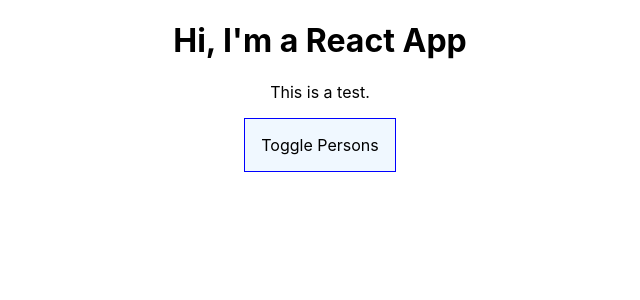
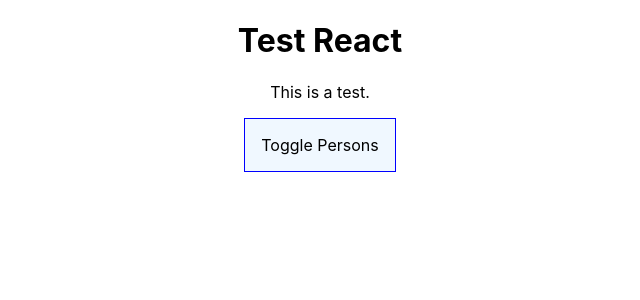
Before and after one commit to bha-demo-apps/react-complete-guide, a React (Create React App) app: page / in a window 1280 px wide. Shown: the top 300 px of the page, without its empty margins (320-960 px from the left). Built offline with nearby package versions, Linux system fonts and the light colour scheme.

Commit message:
Add app title

```diff
--- a/src/components/Cockpit/Cockpit.js
+++ b/src/components/Cockpit/Cockpit.js
@@ -19,7 +19,7 @@ const cockpit = (props) => {
 
   return (
     <div className={styles.Cockpit}>
-      <h1>Hi, I'm a React App</h1>
+      <h1>{props.appTitle}</h1>
       <p className={assignedClasses.join(' ')}>This is a test.</p>
       {/* An alternative to this.switchNameHandler.bind... */}
       {/* Not recommended to use though coz of performance hit. */}
--- a/src/containers/App.js
+++ b/src/containers/App.js
@@ -68,6 +68,7 @@ class App extends Component {
     return (
       <div className={styles.App}>
         <Cockpit
+          appTitle={this.props.appTitle}
           showPersons={this.state.showPersons}
           persons={this.state.persons}
           clicked={this.togglePersonsHandler} />
--- a/src/index.js
+++ b/src/index.js
@@ -4,7 +4,7 @@ import './index.css';
 import App from './containers/App';
 import * as serviceWorker from './serviceWorker';
 
-ReactDOM.render(<App />, document.getElementById('root'));
+ReactDOM.render(<App appTitle="Test React" />, document.getElementById('root'));
 
 // If you want your app to work offline and load faster, you can change
 // unregister() to register() below. Note this comes with some pitfalls.
```
